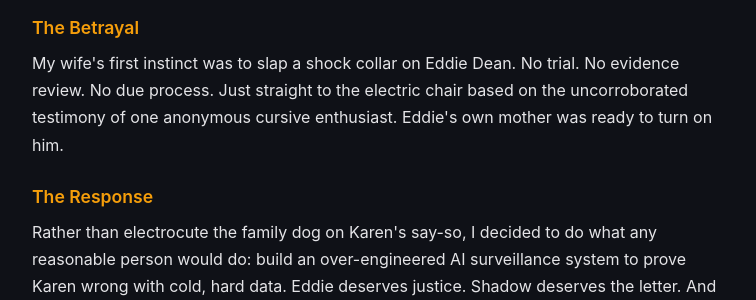
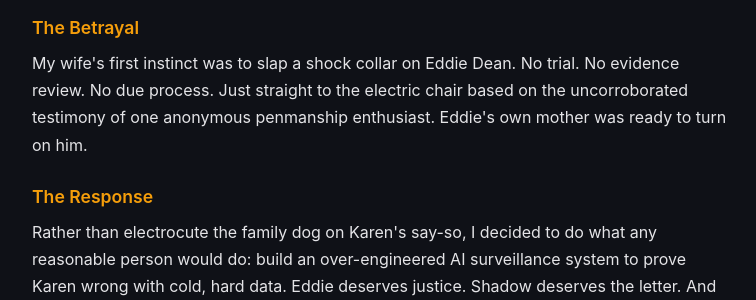
Before and after one commit to cjmuldoon/barkup, a Python web app: template src/barkup/web/templates/about.html in a window 1280 px wide. Shown: the part 1093-1393 px from the top of the page, without its empty margins (258-1014 px from the left). Run offline with Jinja, Linux system fonts and the light colour scheme; the template is opened without the code that fills it, so the values that code supplies are empty.

Commit message:
Penmanship enthusiast

```diff
--- a/src/barkup/web/templates/about.html
+++ b/src/barkup/web/templates/about.html
@@ -34,7 +34,7 @@
 <div class="about-section">
     <h2>The Betrayal</h2>
     <p>
-        My wife's first instinct was to slap a shock collar on Eddie Dean. No trial. No evidence review. No due process. Just straight to the electric chair based on the uncorroborated testimony of one anonymous cursive enthusiast. Eddie's own mother was ready to turn on him.
+        My wife's first instinct was to slap a shock collar on Eddie Dean. No trial. No evidence review. No due process. Just straight to the electric chair based on the uncorroborated testimony of one anonymous penmanship enthusiast. Eddie's own mother was ready to turn on him.
     </p>
 </div>
 
```
